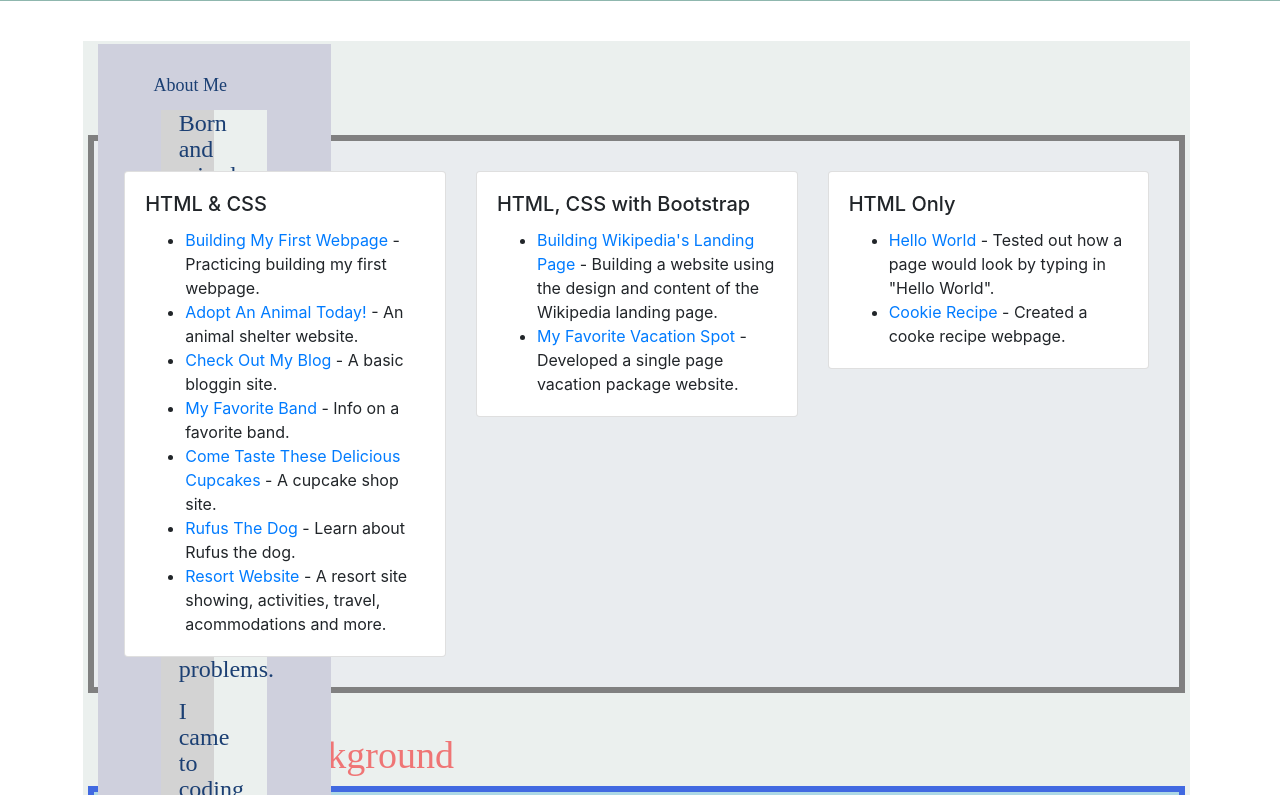
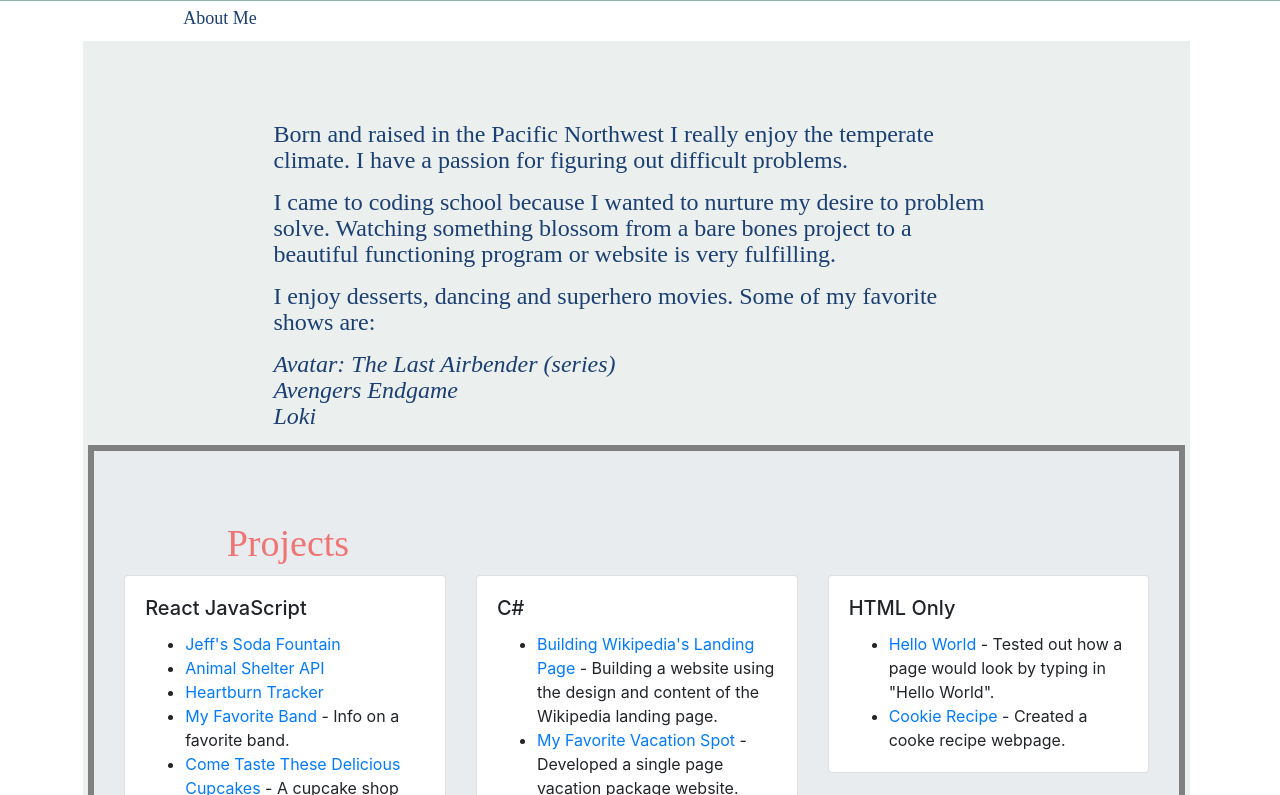
Before and after one commit to jeffdinsmore/portfolio-new, a plain HTML site: page index.html in a window 1280 px wide. Shown: the part 157-952 px from the top of the page. Drawn offline with nearby package versions, Linux system fonts and the light colour scheme; a web font is replaced by a local one.

Commit message:
updating index page with new content

```diff
--- a/index.html
+++ b/index.html
@@ -68,51 +68,66 @@
   <hr>
   <br>
   <div class="container">
-      <div class="text-box-home">
-        <p class="About">About Me</p>
+
     <div class="container">
       <div class="row">
-          <!-- <div class="col-6">
-            <img class="img-myself" src="images/Jeff-beemask.jpg">
-          </div> -->
-          <div class="col-6" style="background-color: lightgray">
-            <p>Born and raised in the Pacific Northwest I really enjoy the temperate climate. I have a passion for figuring out difficult problems.</p>
+        <div class="col-12">
+          <!-- <div class="col-10" style="background-color: lightgray; float:left"> -->
+            <!-- <div class="container-home"> -->
+              <!-- <div class="text-box-home"> -->
+                <p class="About">About Me</p>
+                <p>Born and raised in the Pacific Northwest I really enjoy the temperate climate. I have a passion for
+                  figuring
+                  out difficult problems.</p>
                 <p>I came to coding school because I wanted to nurture my desire to problem solve. Watching something
-              blossom from a bare bones project to a beautiful functioning program or website is very fulfilling.</p>
-            <p>I enjoy desserts, dancing and superhero movies. Some of my favorite shows are:</p></div>
+                  blossom from a bare bones project to a beautiful functioning program or website is very fulfilling.
+                </p>
+                <p>I enjoy desserts, dancing and superhero movies. Some of my favorite shows are:</p>
 
                 <p><em>Avatar: The Last Airbender (series)</em><br>
                   <em>Avengers Endgame</em><br>
-              <em>Loki</em></p>
-
+                  <em>Loki</em>
+                </p>
+              <!-- </div> -->
+            <!-- </div> -->
+          <!-- </div> -->
         </div>
       </div>
     </div>
 
+    <div class="container-projects">
       <h2>Projects</h2>
-      <div class="container-projects">
       <div class="row">
         <div class="col-md-4">
           <div class="card">
             <div class="card-body">
-                <h5 class="card-title">HTML & CSS</h5>
+              <h5 class="card-title">React JavaScript</h5>
               <ul class="card-text">
-                  <li><a href="https://github.com/jeffdinsmore/my-first-webpage">Building My First Webpage</a> -
-                    Practicing building my first webpage.</li>
-                  <li><a href="https://github.com/jeffdinsmore/animal-shelter">Adopt An Animal Today!</a> - An animal
-                    shelter website.</li>
-                  <li><a href="https://github.com/jeffdinsmore/blogging-site">Check Out My Blog</a> - A basic bloggin
-                    site.</li>
-                  <li><a href="https://github.com/jeffdinsmore/favorite-band">My Favorite Band</a> - Info on a favorite
+                <li>
+                  <a href="https://github.com/jeffdinsmore/Soda-Fountain-Redux">Jeff's Soda Fountain</a>
+                </li>
+                <li>
+                  <a href="https://github.com/jeffdinsmore/react-animal-shelter-api">Animal Shelter API</a>
+                </li>
+                <li>
+                  <a href="https://github.com/jeffdinsmore/heartburn-tracker-react">Heartburn Tracker</a>
+                </li>
+                <li>
+                  <a href="https://github.com/jeffdinsmore/favorite-band">My Favorite Band</a> - Info on a favorite
                   band.</li>
-                  <li><a href="https://github.com/jeffdinsmore/cupcake-shop">Come Taste These Delicious Cupcakes</a> - A
-                    cupcake shop site.</li>
-                  <li><a href="https://github.com/jeffdinsmore/dog-website">Rufus The Dog</a> - Learn about Rufus the
+                <li>
+                  <a href="https://github.com/jeffdinsmore/cupcake-shop">Come Taste These Delicious Cupcakes</a> - A
+                  cupcake shop site.
+                </li>
+                <li>
+                  <a href="https://github.com/jeffdinsmore/dog-website">Rufus The Dog</a> - Learn about Rufus the
                   dog.
                 </li>
-                  <li><a href="https://github.com/jeffdinsmore/resort-website">Resort Website</a> - A resort site
+                <li>
+                  <a href="https://github.com/jeffdinsmore/resort-website">Resort Website</a> - A resort site
                   showing,
-                    activities, travel, acommodations and more.</li>
+                  activities, travel, acommodations and more.
+                </li>
               </ul>
             </div>
           </div>
@@ -120,14 +135,18 @@
         <div class="col-md-4">
           <div class="card">
             <div class="card-body">
-                <h5 class="card-title">HTML, CSS with Bootstrap</h5>
+              <h5 class="card-title">C#</h5>
               <ul class="card-text">
-                  <li><a href="https://github.com/jeffdinsmore/wikipedia-rebuild">Building Wikipedia's Landing Page</a>
+                <li>
+                  <a href="https://github.com/jeffdinsmore/wikipedia-rebuild">Building Wikipedia's Landing Page</a>
                   -
-                    Building a website using the design and content of the Wikipedia landing page.</li>
-                  <li><a href="https://github.com/jeffdinsmore/vacation-site-1">My Favorite Vacation Spot</a> -
+                  Building a website using the design and content of the Wikipedia landing page.
+                </li>
+                <li>
+                  <a href="https://github.com/jeffdinsmore/vacation-site-1">My Favorite Vacation Spot</a> -
                   Developed
-                    a single page vacation package website.</li>
+                  a single page vacation package website.
+                </li>
               </ul>
             </div>
           </div>
@@ -137,10 +156,13 @@
             <div class="card-body">
               <h5 class="card-title">HTML Only</h5>
               <ul class="card-text">
-                  <li><a href="https://github.com/jeffdinsmore/hello-world">Hello World</a> - Tested out how a page
+                <li>
+                  <a href="https://github.com/jeffdinsmore/hello-world">Hello World</a> - Tested out how a page
                   would
-                    look by typing in "Hello World".</li>
-                  <li><a href="https://github.com/jeffdinsmore/cookie">Cookie Recipe</a> - Created a cooke recipe
+                  look by typing in "Hello World".
+                </li>
+                <li>
+                  <a href="https://github.com/jeffdinsmore/cookie">Cookie Recipe</a> - Created a cooke recipe
                   webpage.
                 </li>
               </ul>
@@ -160,48 +182,78 @@
     <h4>Job Experience</h4>
     <h6>Contract UX Designer, Transparent Path (Stage 2 Startup) - Seattle, WA <em>Aug 2019 - Sep 2019</em></h6>
     <ul>
-        <li>Worked in a team developing interaction designs in Sketch & Invision for a new app for consumers to
+      <li>
+        Worked in a team developing interaction designs in Sketch & Invision for a new app for consumers to
         illustrate
-          a foods path from the distributor to the retailer</li>
-        <li>Led the strategy around concept designs, interaction & user flow of the app</li>
-        <li>Collaborated with UX researcher to develop interview questions & perform user testing with participants</li>
-        <li>Designed sketches & wireframes, including buttons & user flow for the history page & the interactive map
+        a foods path from the distributor to the retailer
+      </li>
+      <li>
+        Led the strategy around concept designs, interaction & user flow of the app
+      </li>
+      <li>
+        Collaborated with UX researcher to develop interview questions & perform user testing with participants
+      </li>
+      <li>
+        Designed sketches & wireframes, including buttons & user flow for the history page & the interactive map
         page
       </li>
     </ul>
 
     <h6>Freelance UX Designer, Moda Health - Portland, OR <em>Sep 2018 - Jan 2019</em></h6>
     <ul>
-        <li>Created wireframes & prototypes in Axure to clearly illustrate site functionality</li>
-        <li>Designed web interface elements including navigation components, drop down lists, buttons, toggles, patterns
+      <li>
+        Created wireframes & prototypes in Axure to clearly illustrate site functionality
+      </li>
+      <li>
+        Designed web interface elements including navigation components, drop down lists, buttons, toggles, patterns
         &
         text fields while adhering to style standards & guidelines</li>
-        <li>Prepared & presented drafts to internal team & key stakeholders including the UX director, sales, marketing
-          and legal teams</li>
-        <li>Recommended updates & implemented layout changes based on team feedback</li>
+      <li>
+        Prepared & presented drafts to internal team & key stakeholders including the UX director, sales, marketing
+        and legal teams
+      </li>
+      <li>
+        Recommended updates & implemented layout changes based on team feedback
+      </li>
     </ul>
 
     <h6>Service Designer and Price File Manager, New Seasons - Portland, OR <em>May 2014 - Jul 2019</em></h6>
     <ul>
-        <li>Owned communication between eight internal departments & the main office to open the first out of market
+      <li>
+        Owned communication between eight internal departments & the main office to open the first out of market
         store
-          location in Mercer Island, Washington</li>
-        <li>Developed concept designs & tag designs using MS Publisher & Google Sheets for employee tools to improve
+        location in Mercer Island, Washington
+      </li>
+      <li>
+        Developed concept designs & tag designs using MS Publisher & Google Sheets for employee tools to improve
         customer service utilizing observations of employees & customer feedback on pain points, iterating, then
         testing
-          prototypes</li>
-        <li>Performed usability testing & incorporated outcomes to design systems & new processes resulting in increased
-          data accuracy & decreased labor</li>
-        <li>Collaborated with UI designers & developers to implement streamlined designs for the Auditing tool, NOF
-          Tracker, Z9 Report & tag printing</li>
-        <li>Groomed Price File Assistant to secure Price File Manager position</li>
+        prototypes
+      </li>
+      <li>
+        Performed usability testing & incorporated outcomes to design systems & new processes resulting in increased
+        data accuracy & decreased labor
+      </li>
+      <li>
+        Collaborated with UI designers & developers to implement streamlined designs for the Auditing tool, NOF
+        Tracker, Z9 Report & tag printing
+      </li>
+      <li>
+        Groomed Price File Assistant to secure Price File Manager position
+      </li>
     </ul>
 
     <h6>Consultant, MKG Financial - Portland, OR <em>Mar 2010 - Jul 2012</em></h6>
     <ul>
-        <li>Updated website content daily utilizing CSS & HTML</li>
-        <li>Partnered with staff to meet strict deadlines below budget & ahead of schedule</li>
-        <li>Created internal procedure & training documents to improve consistency</li>
+      <li>
+        Updated website content daily utilizing CSS & HTML
+      </li>
+      <li>
+        Partnered with staff to meet strict deadlines below budget & ahead of schedule
+      </li>
+      <li>
+        Created internal procedure & training documents to improve consistency
+      </li>
     </ul>
 
   </div>
```
Lines whose indentation alone changed are shown as unchanged.
